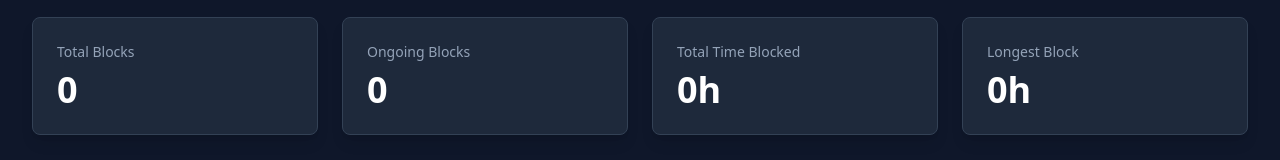
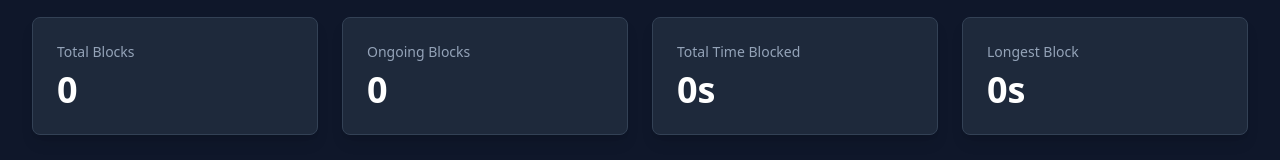
Before and after one commit to cosmosdesigner/blocklog, a React (Vite) app: page / in a window 1280 px wide. Shown: the part 148-308 px from the top of the page. Built offline with nearby package versions, Linux system fonts and the light colour scheme.

Commit message:
add total hours minutes and seconds to card

```diff
--- a/components/Dashboard.tsx
+++ b/components/Dashboard.tsx
@@ -1,6 +1,10 @@
 import React, { useMemo, useState } from "react";
 import { Block, BlockStatus } from "../types";
-import { calculateDuration } from "../lib/utils";
+import {
+  calculateDuration,
+  formatDuration,
+  convertTotalHoursToDuration,
+} from "../lib/utils";
 import { StatCard } from "./StatCard";
 import { BlockChart } from "./BlockChart";
 import { Button } from "./Button";
@@ -27,6 +31,9 @@ export const Dashboard: React.FC<DashboardProps> = ({
       return acc + calculateDuration(block.startDate, block.endDate).totalHours;
     }, 0);
 
+    const totalDurationParts = convertTotalHoursToDuration(totalBlockedHours);
+    const formattedTotalDuration = formatDuration(totalDurationParts);
+
     const longestBlockObject =
       blocks.length > 0
         ? blocks.reduce((maxBlock, currentBlock) => {
@@ -42,18 +49,22 @@ export const Dashboard: React.FC<DashboardProps> = ({
           }, blocks[0])
         : null;
 
-    const longestBlockDuration = longestBlockObject
+    const longestBlockDurationHours = longestBlockObject
       ? calculateDuration(
           longestBlockObject.startDate,
           longestBlockObject.endDate
         ).totalHours
       : 0;
+    const longestBlockParts = convertTotalHoursToDuration(
+      longestBlockDurationHours
+    );
+    const formattedLongestBlock = formatDuration(longestBlockParts);
 
     return {
       totalBlocks,
       ongoingBlocks,
-      totalBlockedHours: Math.round(totalBlockedHours),
-      longestBlock: Math.round(longestBlockDuration),
+      totalBlockedDuration: formattedTotalDuration,
+      longestBlock: formattedLongestBlock,
       longestBlockObject,
     };
   }, [blocks]);
@@ -66,11 +77,11 @@ export const Dashboard: React.FC<DashboardProps> = ({
         <StatCard title="Ongoing Blocks" value={stats.ongoingBlocks} />
         <StatCard
           title="Total Time Blocked"
-          value={`${stats.totalBlockedHours}h`}
+          value={stats.totalBlockedDuration}
         />
         <StatCard
           title="Longest Block"
-          value={`${stats.longestBlock}h`}
+          value={stats.longestBlock}
           onClick={
             stats.longestBlockObject
               ? () => onViewBlockDetails(stats.longestBlockObject)
```
Also changed, not shown: 1 other file (tests, documents, lock files or other folders).
